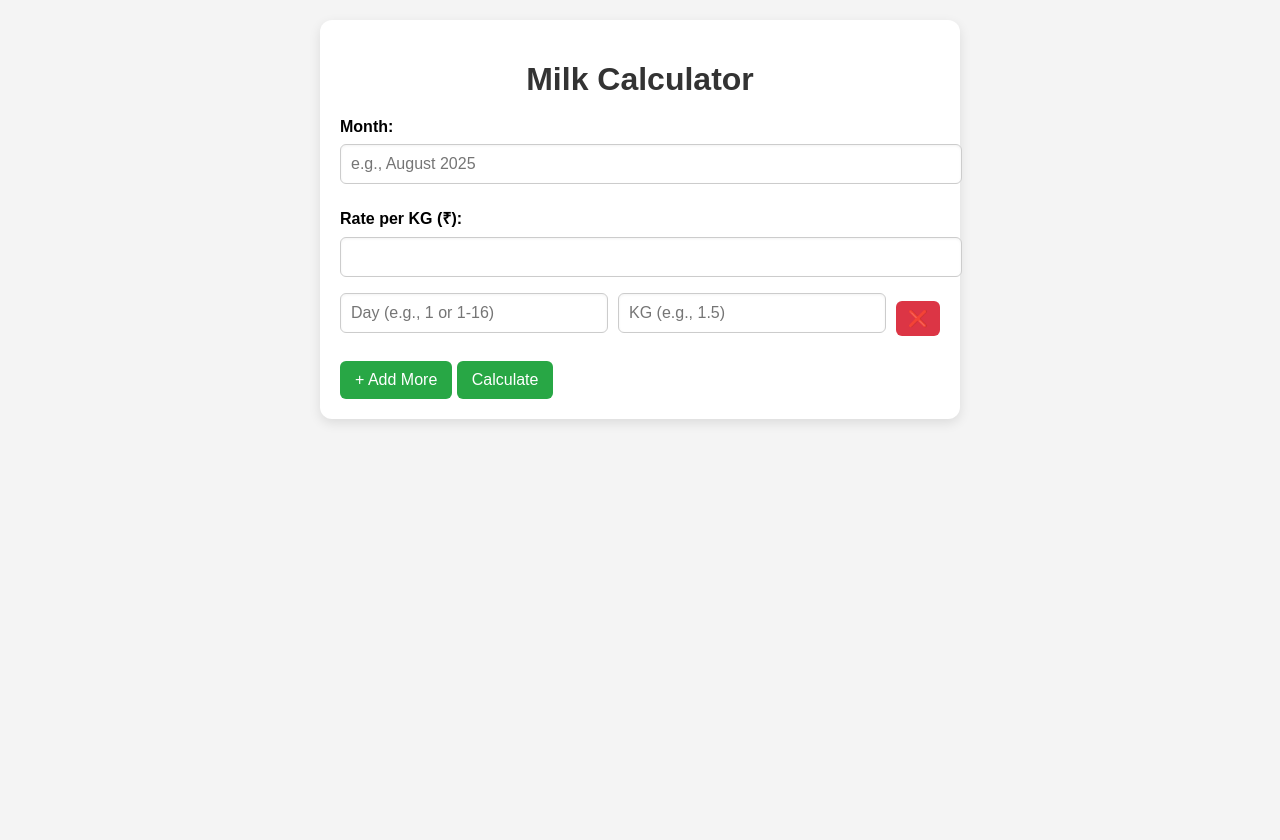
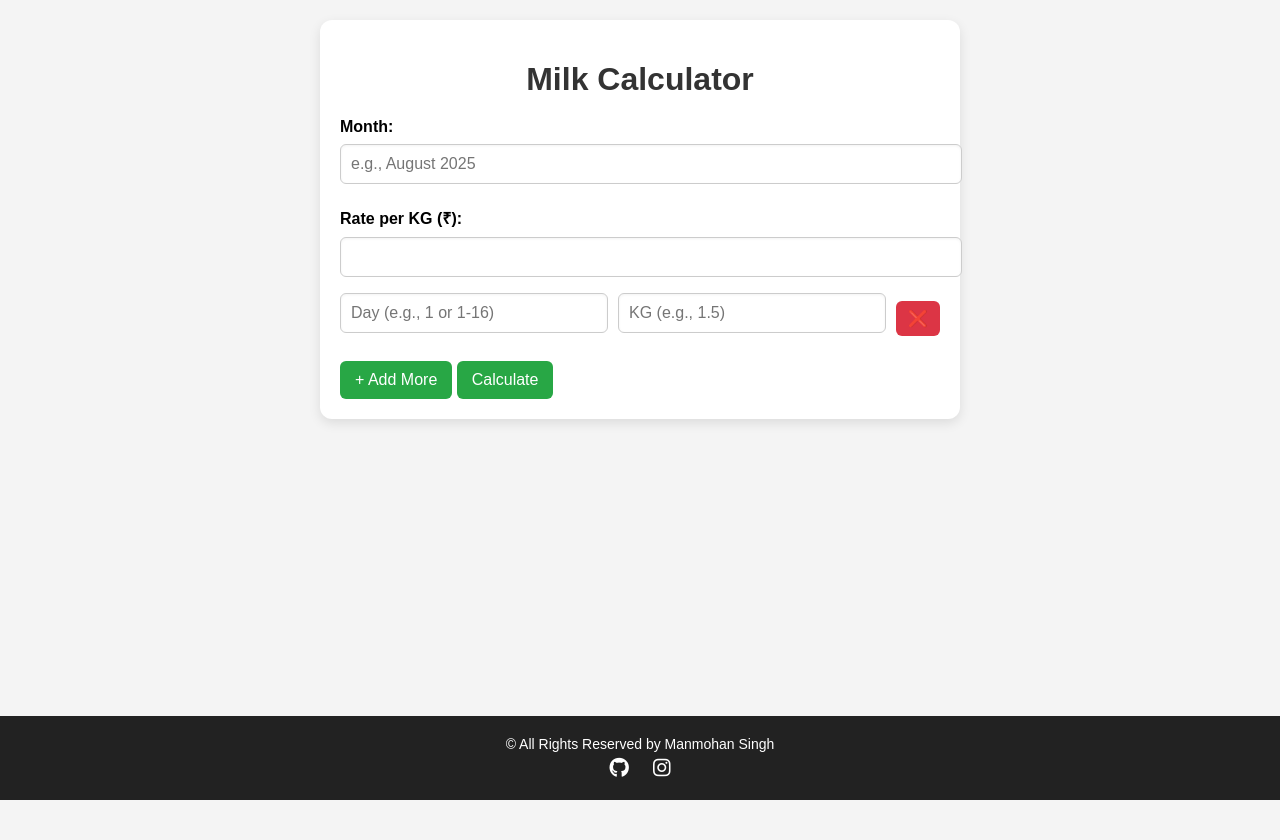
Before and after one commit to Manmohansinghyadav/MilkCalculator, a Flask app: page / in a window 1280 px wide. After the commit the page ends 800 px from the top, so only its background shows below. Run offline with Flask 3, Linux system fonts and the light colour scheme.

Commit message:
add more

```diff
--- a/templates/index.html
+++ b/templates/index.html
@@ -3,22 +3,25 @@
 <head>
   <meta charset="UTF-8">
   <title>Milk Calculator</title>
+  <!-- Font Awesome CDN for icons -->
+  <link rel="stylesheet" href="https://cdnjs.cloudflare.com/ajax/libs/font-awesome/6.5.0/css/all.min.css">
+
   <style>
     body {
       font-family: Arial, sans-serif;
       margin: 0;
       background: #f4f4f4;
       display: flex;
-      justify-content: center;
-      align-items: flex-start;
+      flex-direction: column;
+      justify-content: space-between;
       min-height: 100vh;
-      padding: 20px;
     }
 
     .container {
       background: #fff;
       max-width: 600px;
       width: 100%;
+      margin: 20px auto;
       padding: 20px;
       border-radius: 12px;
       box-shadow: 0 4px 12px rgba(0,0,0,0.1);
@@ -122,6 +125,31 @@
       margin: 10px 0;
     }
 
+    /* Footer */
+    .footer {
+      background: #222;
+      color: #fff;
+      text-align: center;
+      padding: 15px;
+      margin-top: 20px;
+    }
+
+    .footer p {
+      margin: 5px 0;
+      font-size: 14px;
+    }
+
+    .footer a {
+      color: #fff;
+      margin: 0 10px;
+      font-size: 20px;
+      transition: color 0.3s;
+    }
+
+    .footer a:hover {
+      color: #28a745;
+    }
+
     @media (max-width: 600px) {
       .entry {
         flex-direction: column;
@@ -159,6 +187,15 @@
     </form>
 
     <div id="output" class="summary" style="display: none;"></div>
+  </div>
+
+  <!-- Footer -->
+  <div class="footer">
+    <p>© All Rights Reserved by Manmohan Singh</p>
+    <p>
+      <a href="https://github.com/Manmohansinghyadav" target="_blank"><i class="fab fa-github"></i></a>
+      <a href="https://www.instagram.com/manmohan_yadav10/" target="_blank"><i class="fab fa-instagram"></i></a>
+    </p>
   </div>
 
   <script>
```
